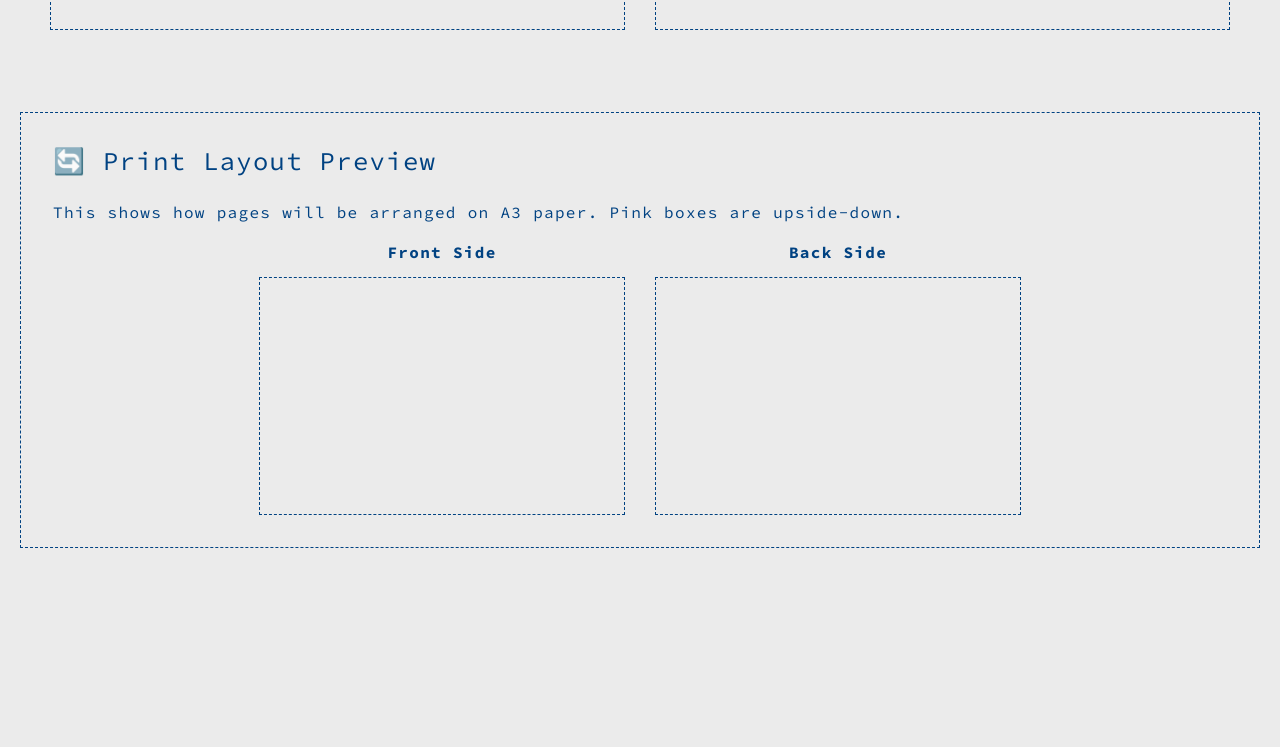
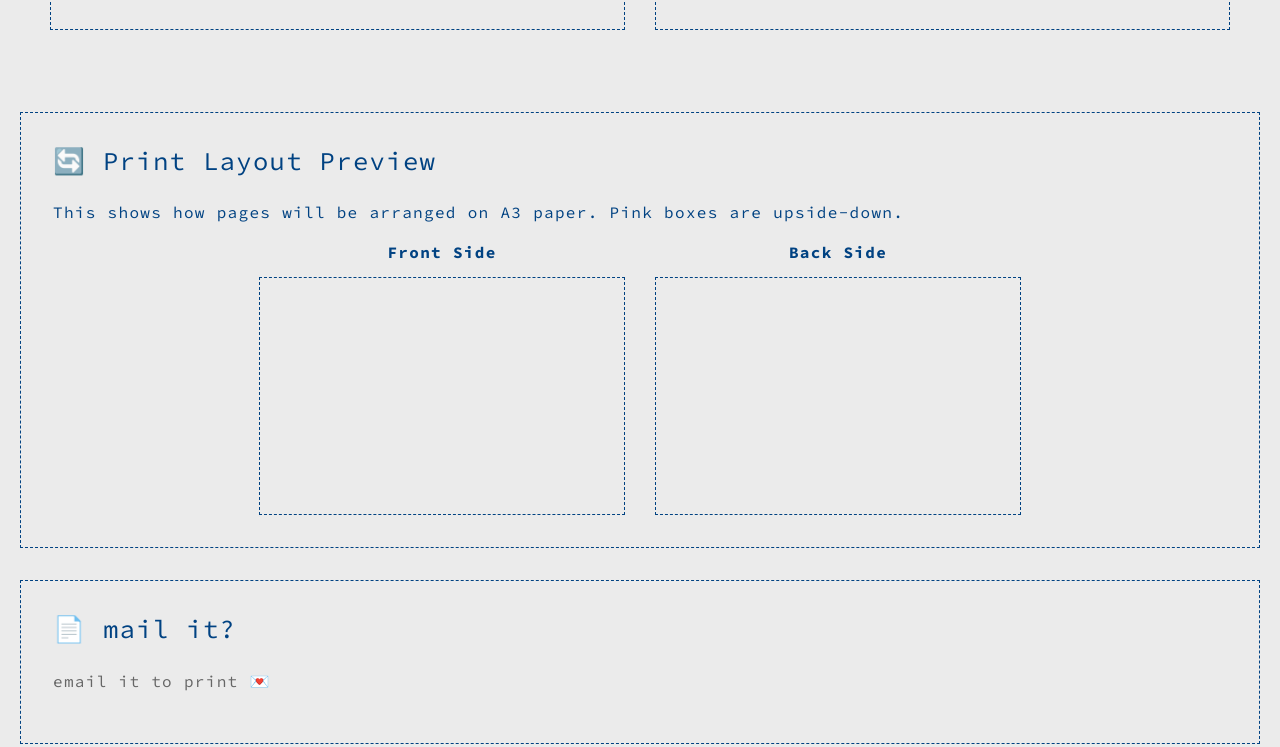
Before and after one commit to like820/zineImposter, a plain HTML site: page index.html in a window 1280 px wide. Shown: the part 956-1703 px from the top of the page. Before the commit the page ends 1556 px from the top, so only its background shows below. Drawn offline with nearby package versions, Linux system fonts and the light colour scheme; a script that the page names is missing.

Commit message:
Add email section for printing documents

```diff
--- a/index.html
+++ b/index.html
@@ -409,6 +409,15 @@
             </div>
         </div>
     </div>
+
+            <div class="section">
+                <h2>📄 mail it?</h2>
+                <a style="margin-bottom: 15px; color: #666; href="mailto:m@waterlike.tools">email it to print 💌</a>
+
+                <div class="pages-grid" id="pagesGrid"></div>
+            </div>
+        </div>
+
 
     <script>
         const pages = new Array(16).fill(null);
```
